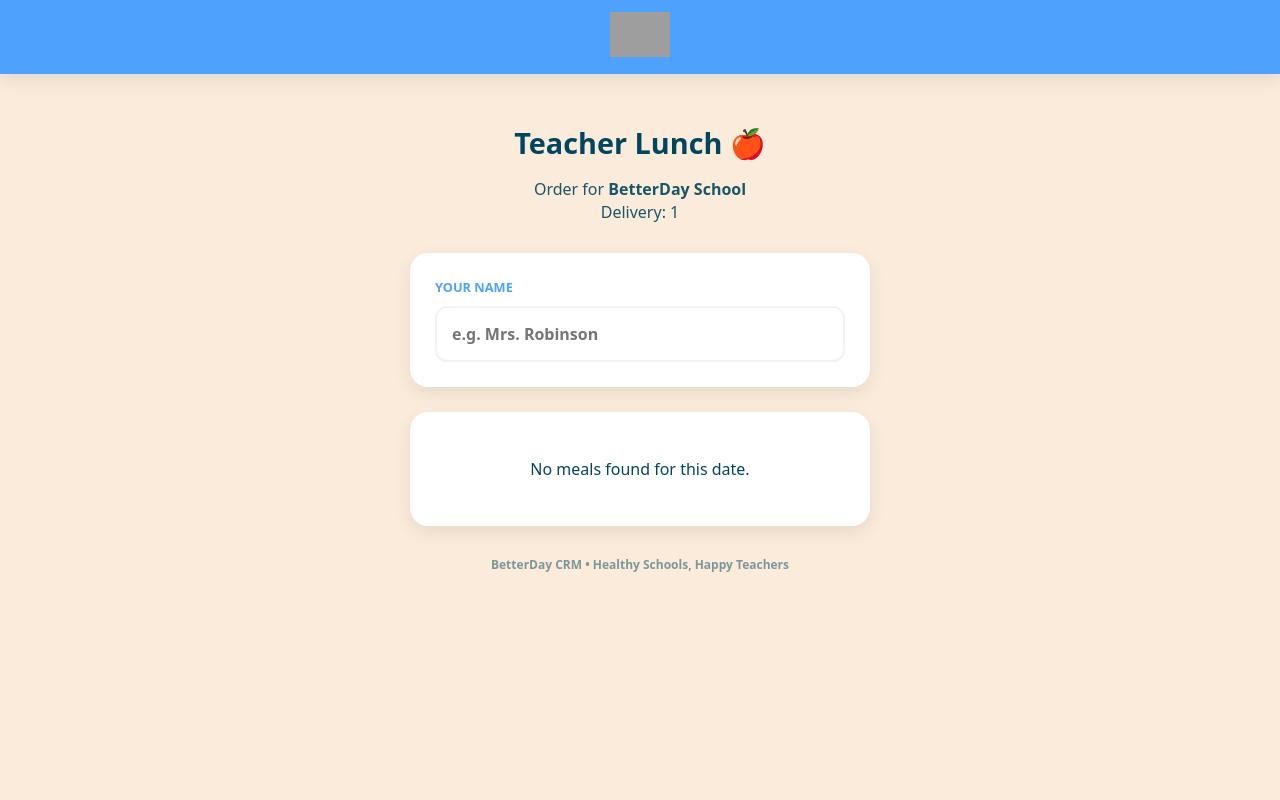
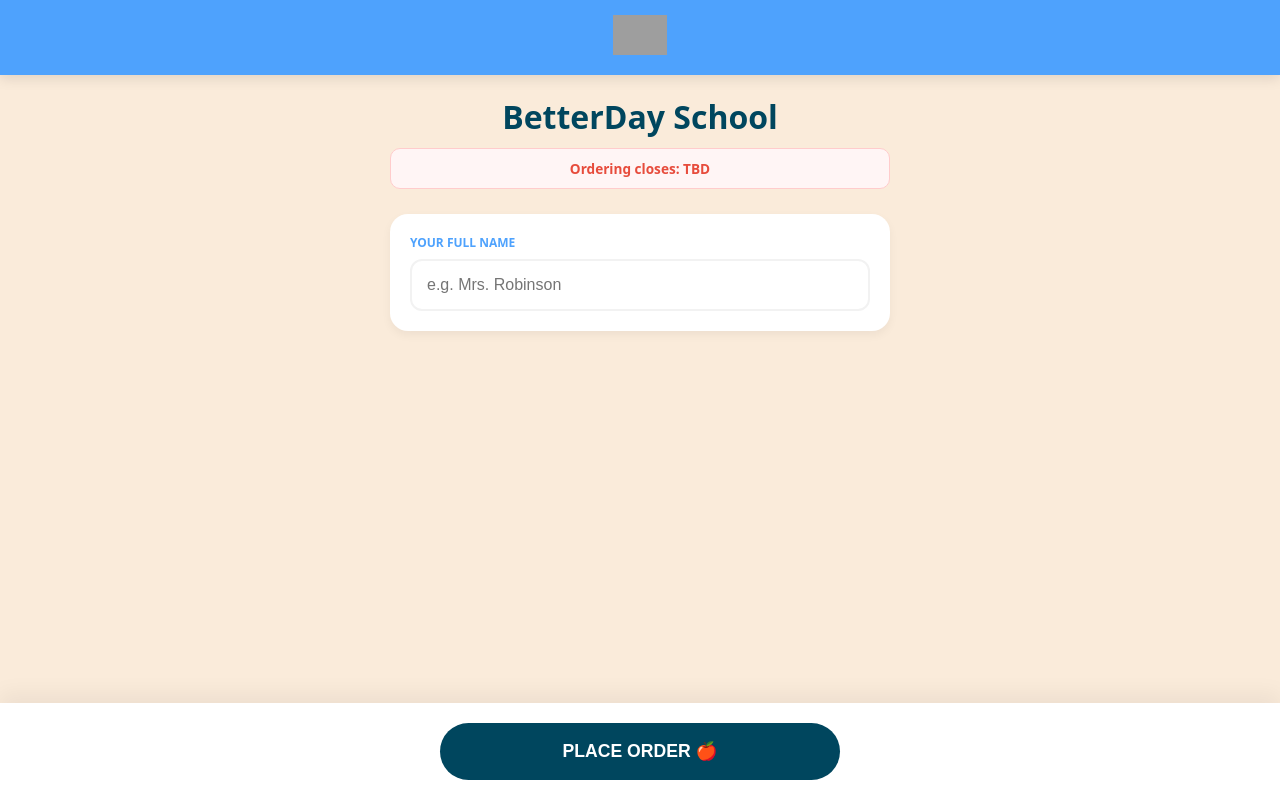
Before and after one commit to conner-kadz/betterday-app, a Flask app: page /order/1 in a window 1280 px wide. Run offline with Flask 3, Linux system fonts and the light colour scheme; data that the repository does not hold is empty; grey boxes are pictures that could not be loaded.

Commit message:
Update orderform.html

```diff
--- a/templates/orderform.html
+++ b/templates/orderform.html
@@ -4,115 +4,76 @@
     <title>BetterDay Teacher Order</title>
     <meta name="viewport" content="width=device-width, initial-scale=1">
     <style>
-        :root {
-            --primary: #4ea2fd;    --accent: #faebda;
-            --dark: #00465e;       --bus-yellow: #ffd54f;
-            --status-open: #27ae60; --radius-lg: 18px;
-            --shadow: 0 6px 18px rgba(0, 0, 0, 0.08);
-            --error-red: #e74c3c;
+        :root { --primary: #4ea2fd; --accent: #faebda; --dark: #00465e; --radius: 18px; }
+        body { background: var(--accent); font-family: system-ui, sans-serif; padding-bottom: 120px; margin: 0; }
+        .app-header { background: var(--primary); padding: 15px; text-align: center; box-shadow: 0 4px 12px rgba(0,0,0,0.1); }
+        .app-main { padding: 20px; max-width: 500px; margin: 0 auto; }
+        .intro { text-align: center; margin-bottom: 25px; }
+        .deadline-alert { background: #fff5f5; color: #e74c3c; padding: 10px; border-radius: 10px; font-weight: 800; font-size: 0.85rem; border: 1px solid #ffcccc; margin-top: 10px; }
+
+        .name-card { background: white; padding: 20px; border-radius: var(--radius); margin-bottom: 20px; box-shadow: 0 4px 10px rgba(0,0,0,0.05); }
+        .name-card label { display: block; font-weight: 900; font-size: 0.75rem; color: var(--primary); margin-bottom: 8px; }
+        .name-input { width: 100%; padding: 15px; border: 2px solid #f2f2f2; border-radius: 12px; font-size: 1rem; box-sizing: border-box; }
+
+        .meal-grid { display: grid; grid-template-columns: 1fr 1fr; gap: 15px; }
+        .meal-card {
+            background: white; border-radius: var(--radius); overflow: hidden;
+            box-shadow: 0 4px 10px rgba(0,0,0,0.05); cursor: pointer;
+            border: 3px solid transparent; transition: 0.2s; position: relative;
         }
-        * { box-sizing: border-box; font-family: system-ui, -apple-system, sans-serif; }
-        body { margin: 0; background: var(--accent); color: var(--dark); padding-bottom: 50px; }
+        .meal-card.selected { border-color: var(--primary); transform: translateY(-5px); }
+        .meal-img { width: 100%; aspect-ratio: 1/1; object-fit: cover; background: #eee; display: block; }
+        .meal-name { padding: 12px; font-weight: 800; font-size: 0.85rem; line-height: 1.2; color: var(--dark); height: 3.2em; overflow: hidden; }
 
-        .app-header {
-            background: var(--primary);
-            padding: 12px 24px;
-            display: flex;
-            justify-content: center;
-            align-items: center;
-            box-shadow: var(--shadow);
-        }
-
-        .app-main { padding: 30px 20px; max-width: 500px; margin: 0 auto; }
-
-        .intro-section { text-align: center; margin-bottom: 30px; }
-        .intro-section h1 { font-size: 1.8rem; font-weight: 800; margin-bottom: 8px; }
-        .intro-section p { font-size: 1rem; opacity: 0.9; font-weight: 400; line-height: 1.4; }
-
-        .name-card {
-            background: white; border-radius: var(--radius-lg); padding: 25px;
-            box-shadow: var(--shadow); margin-bottom: 25px;
-        }
-        .name-card label { display: block; font-weight: 800; margin-bottom: 10px; font-size: 0.8rem; color: var(--primary); }
-        .name-input {
-            width: 100%; padding: 15px; border-radius: 12px; border: 2px solid #f2f2f2;
-            font-size: 1rem; font-weight: 600; outline: none; transition: border-color 0.3s;
-        }
-        .name-input:focus { border-color: var(--primary); }
-
-        .booking-list {
-            background: white; border-radius: var(--radius-lg); padding: 10px 20px; box-shadow: var(--shadow);
-        }
-
-        .meal-row { display: flex; align-items: center; padding: 15px 0; border-bottom: 1px solid #f2f2f2; gap: 15px; }
-        .meal-row:last-child { border-bottom: none; }
-
-        .meal-img {
-            width: 75px; height: 75px; border-radius: 12px; object-fit: cover;
-            background: #eee; border: 1px solid #f0f0f0;
-        }
-
-        .meal-info { flex-grow: 1; }
-        .meal-name { font-weight: 800; font-size: 0.95rem; margin-bottom: 4px; line-height: 1.2; }
-        .meal-id { font-size: 0.7rem; font-weight: 900; color: var(--primary); }
-
-        .btn-order {
-            background: var(--primary); color: white; border: none; padding: 10px 16px;
-            border-radius: 99px; font-weight: 800; font-size: 0.7rem;
-            text-transform: uppercase; cursor: pointer;
-        }
-
-        .footer-note { text-align: center; margin-top: 30px; font-size: 0.75rem; opacity: 0.5; font-weight: 700; }
+        .submit-bar { position: fixed; bottom: 0; left: 0; right: 0; background: white; padding: 20px; box-shadow: 0 -10px 20px rgba(0,0,0,0.05); display: flex; justify-content: center; }
+        .order-btn { width: 100%; max-width: 400px; background: var(--dark); color: white; border: none; padding: 18px; border-radius: 50px; font-weight: 900; font-size: 1.1rem; cursor: pointer; }
     </style>
 </head>
 <body>
     <header class="app-header">
-        <a href="/">
-            <img src="https://www.eatbetterday.ca/cdn/shop/files/Logo_White_300x.png" alt="BetterDay Logo" style="height: 45px;">
-        </a>
+        <img src="https://www.eatbetterday.ca/cdn/shop/files/Logo_White_300x.png" style="height: 40px;">
     </header>
-
     <main class="app-main">
-        <div class="intro-section">
-            <h1>Teacher Lunch 🍎</h1>
-            <p>Order for <b>{{ school_name }}</b><br>Delivery: {{ delivery_date }}</p>
+        <div class="intro">
+            <h1 style="margin:0; font-weight: 900; color: var(--dark);">{{ school_name }}</h1>
+            <div class="deadline-alert">Ordering closes: {{ deadline }}</div>
         </div>
 
         <form action="/submit-order" method="POST" id="orderForm">
             <input type="hidden" name="delivery_date" value="{{ delivery_date }}">
             <input type="hidden" name="school_name" value="{{ school_name }}">
+            <input type="hidden" name="meal_id" id="meal_id" required>
 
             <div class="name-card">
-                <label for="teacher_name">YOUR NAME</label>
-                <input type="text" name="teacher_name" id="teacher_name" class="name-input" placeholder="e.g. Mrs. Robinson" required>
+                <label>YOUR FULL NAME</label>
+                <input type="text" name="teacher_name" required placeholder="e.g. Mrs. Robinson" class="name-input">
             </div>
 
-            <div class="booking-list">
-                {% if not menu %}
-                    <p style="text-align:center; padding: 20px;">No meals found for this date.</p>
-                {% endif %}
-
+            <div class="meal-grid">
                 {% for item in menu %}
-                <div class="meal-row">
-                    <img src="https://www.eatbetterday.ca/cdn/shop/files/{{ item.id }}.jpg" class="meal-img" alt="{{ item.name }}" onerror="this.src='https://via.placeholder.com/150?text=BetterDay'">
-                    <div class="meal-info">
-                        <div class="meal-name">{{ item.name }}</div>
-                        <div class="meal-id">#{{ item.id }}</div>
-                    </div>
-                    <button type="submit" name="meal_id" value="{{ item.id }}" class="btn-order">Order</button>
+                <div class="meal-card" onclick="selectMeal(this, '{{ item.id }}')">
+                    <img src="https://www.eatbetterday.ca/cdn/shop/files/{{ item.id }}.jpg" class="meal-img" onerror="this.src='https://via.placeholder.com/300?text=BetterDay'">
+                    <div class="meal-name">{{ item.name }}</div>
                 </div>
                 {% endfor %}
             </div>
+
+            <div class="submit-bar">
+                <button type="submit" class="order-btn">PLACE ORDER 🍎</button>
+            </div>
         </form>
-
-        <p class="footer-note">BetterDay CRM • Healthy Schools, Happy Teachers</p>
     </main>
 
     <script>
+        function selectMeal(card, id) {
+            document.querySelectorAll('.meal-card').forEach(c => c.classList.remove('selected'));
+            card.classList.add('selected');
+            document.getElementById('meal_id').value = id;
+        }
+
         document.getElementById('orderForm').onsubmit = function() {
-            var name = document.getElementById('teacher_name').value;
-            if (!name.trim()) {
-                alert("Please enter your name first!");
+            if (!document.getElementById('meal_id').value) {
+                alert("Please select a meal before ordering!");
                 return false;
             }
             return true;
```
